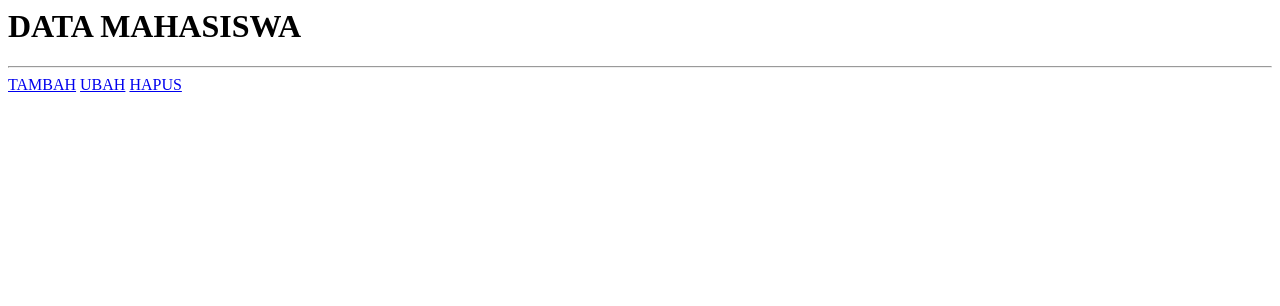
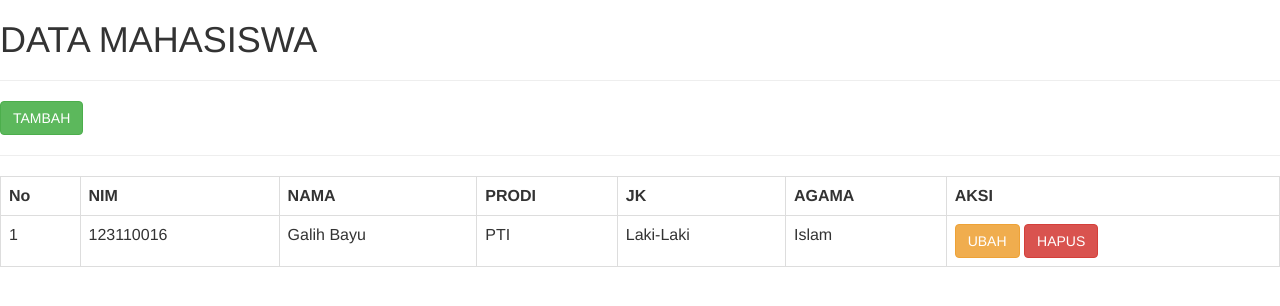
Before and after one commit to Purupuru17/siakadA, a CodeIgniter app: page /database/index.php/mahasiswa in a window 1280 px wide. Shown: the top 306 px of the page. Run offline with CodeIgniter, Linux system fonts and the light colour scheme.

Commit message:
Tabel Data

```diff
--- a/application/views/mahasiswa/v_index.php
+++ b/application/views/mahasiswa/v_index.php
@@ -1,6 +1,31 @@
+<!-- BARU -->
+<link rel="stylesheet" href="<?= base_url('import/template.css') ?>">
+
 <h1>DATA MAHASISWA</h1>
 <hr>
+<a class="btn btn-success" href="<?= site_url('mahasiswa/tambah') ?>">TAMBAH</a>
+<hr>
 
-<a href="<?= site_url('mahasiswa/tambah') ?>">TAMBAH</a>
-<a href="<?= site_url('mahasiswa/ubah') ?>">UBAH</a>
-<a href="<?= site_url('mahasiswa/hapus') ?>">HAPUS</a>
+<table class="table table-bordered">
+	<tr>
+		<th>No</th>
+		<th>NIM</th>
+		<th>NAMA</th>
+		<th>PRODI</th>
+		<th>JK</th>
+		<th>AGAMA</th>
+		<th>AKSI</th>
+	</tr>
+	<tr>
+		<td>1</td>
+		<td>123110016</td>
+		<td>Galih Bayu</td>
+		<td>PTI</td>
+		<td>Laki-Laki</td>
+		<td>Islam</td>
+		<td>
+			<a class="btn btn-warning" href="<?= site_url('mahasiswa/ubah') ?>">UBAH</a>
+<a class="btn btn-danger" href="<?= site_url('mahasiswa/hapus') ?>">HAPUS</a>
+		</td>
+	</tr>
+</table>
--- a/application/views/welcome_message.php
+++ b/application/views/welcome_message.php
@@ -1,5 +1,5 @@
 <!-- PALING ATAS PANGGIL TEMPLATE -->
-<link rel="stylesheet" href="import/template.css">
+<link rel="stylesheet" href="<?= base_url('import/template.css') ?>">
 
 
 <h1>SELAMAT DATANG, di UNIMUDA SORONG (versi view)</h1>
@@ -10,5 +10,5 @@ NAMA : <?= $prodi['nama'] ?>
 <hr>
 
 <a class="btn btn-primary" href="<?= site_url('mahasiswa') ?>">MAHASISWA</a>
-<a class="btn btn-warning" href="<?= site_url('dosen') ?>">DOSEN</a>
-<a class="btn btn-success" href="<?= site_url('matkul') ?>">MATA KULIAH</a>
+<a class="btn btn-primary" href="<?= site_url('dosen') ?>">DOSEN</a>
+<a class="btn btn-primary" href="<?= site_url('matkul') ?>">MATA KULIAH</a>
```
